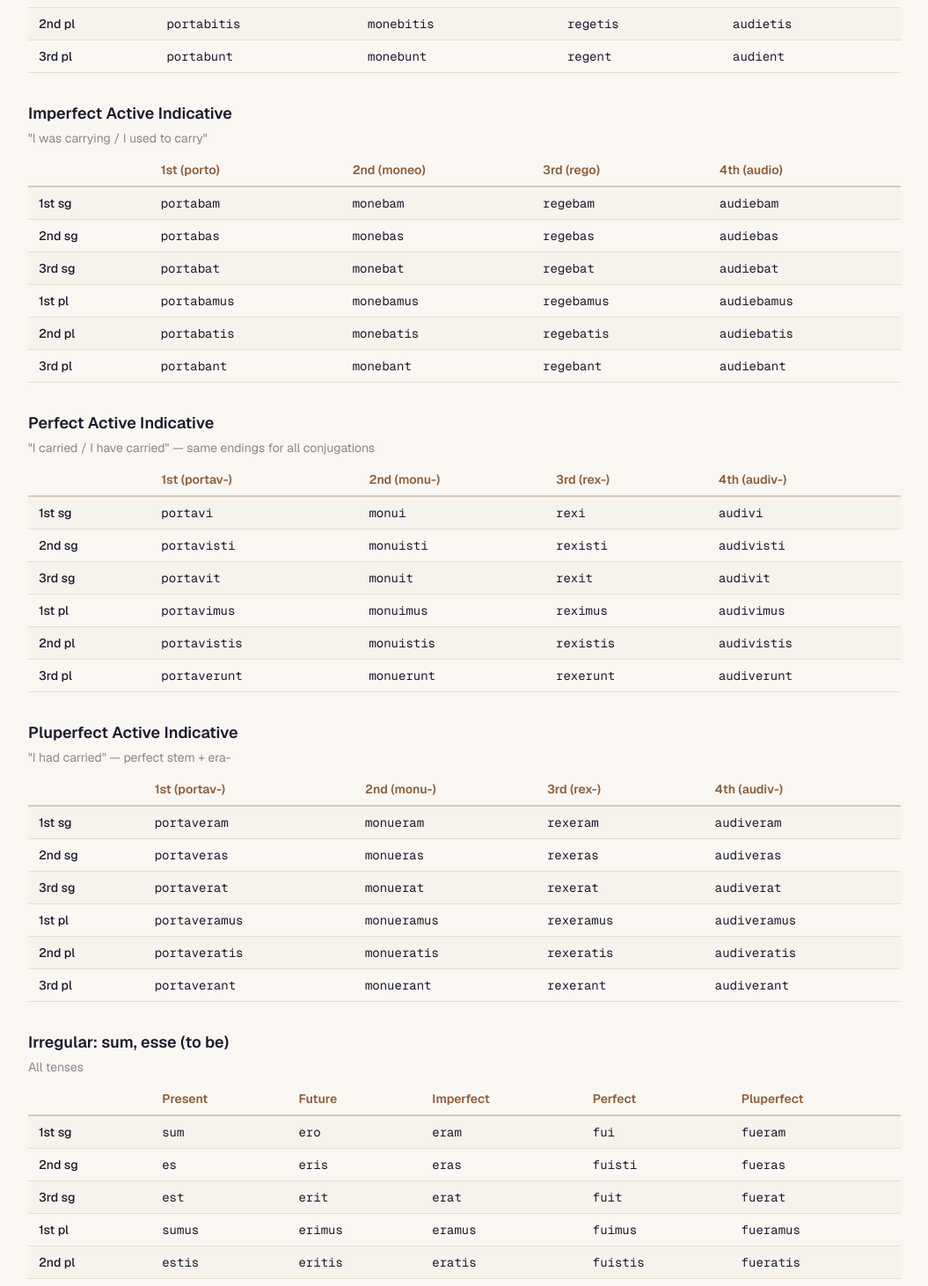
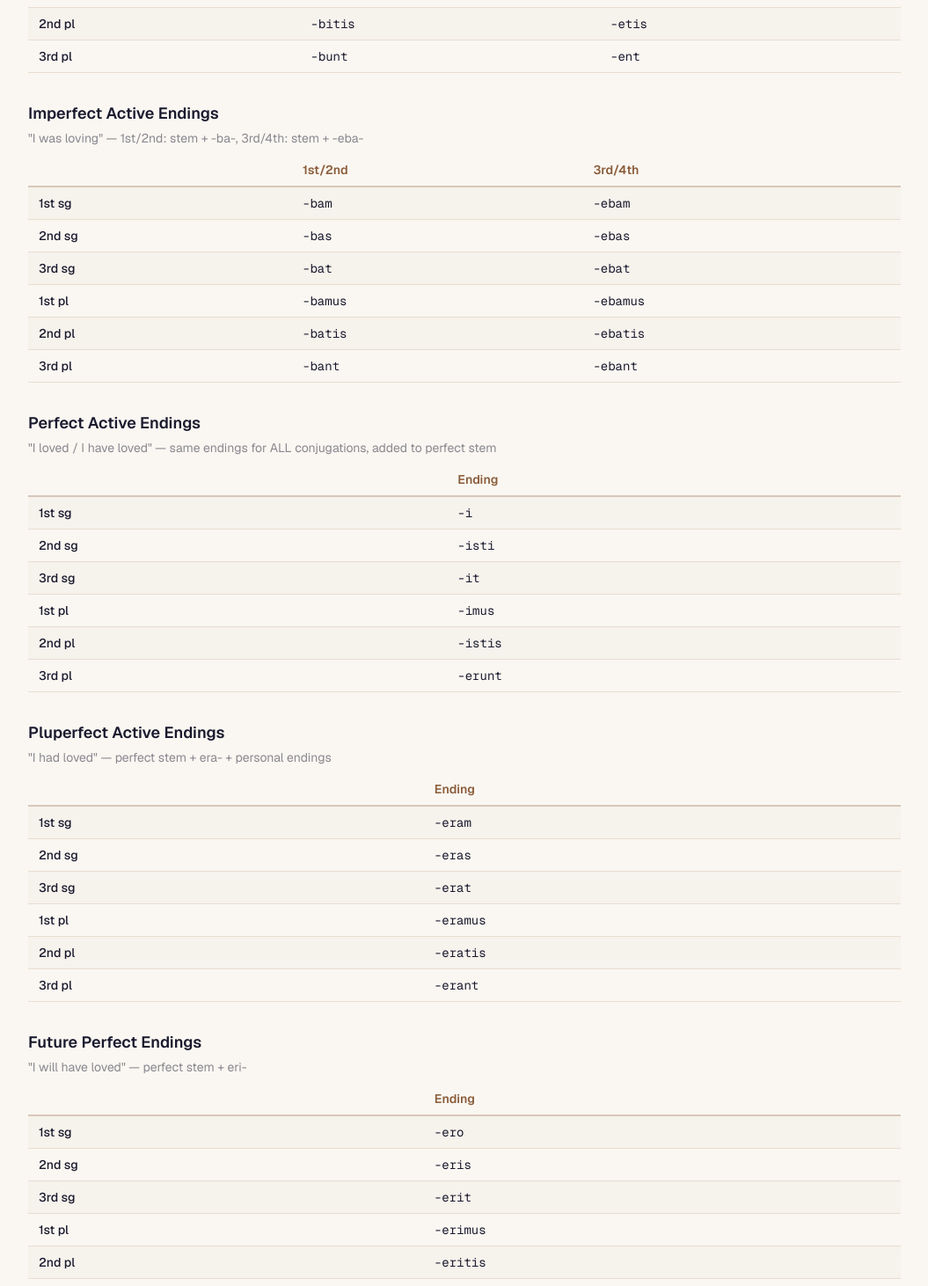
Before and after one commit to garyyao2048/latin-vocab, a Next.js app: page /conjugations in a window 1280 px wide. Shown: the part 828-2290 px from the top of the page at 88% size, without its empty margins (112-1167 px from the left). Built offline with nearby package versions, Linux system fonts and the light colour scheme.

Commit message:
Change practice tables to endings only
Declensions: -a/-ae/-am etc instead of full puella/puellae/puellam
Conjugations: -o/-as/-at etc for regular tenses, full forms only for irregulars (sum/possum/eo/fero)
Added future perfect endings table

```diff
--- a/src/app/conjugations/page.tsx
+++ b/src/app/conjugations/page.tsx
@@ -11,73 +11,86 @@ interface ConjTable {
 
 const CONJ_TABLES: ConjTable[] = [
   {
-    title: 'Present Active Indicative',
-    subtitle: '"I carry / I am carrying"',
-    headers: ['', '1st (porto)', '2nd (moneo)', '3rd (rego)', '4th (audio)'],
+    title: 'Present Active Endings',
+    subtitle: '"I love / I am loving" — endings added to present stem',
+    headers: ['', '1st (-a-)', '2nd (-e-)', '3rd (-)', '4th (-i-)'],
     rows: [
-      { label: '1st sg', answers: ['porto', 'moneo', 'rego', 'audio'] },
-      { label: '2nd sg', answers: ['portas', 'mones', 'regis', 'audis'] },
-      { label: '3rd sg', answers: ['portat', 'monet', 'regit', 'audit'] },
-      { label: '1st pl', answers: ['portamus', 'monemus', 'regimus', 'audimus'] },
-      { label: '2nd pl', answers: ['portatis', 'monetis', 'regitis', 'auditis'] },
-      { label: '3rd pl', answers: ['portant', 'monent', 'regunt', 'audiunt'] },
+      { label: '1st sg', answers: ['-o', '-eo', '-o', '-io'] },
+      { label: '2nd sg', answers: ['-as', '-es', '-is', '-is'] },
+      { label: '3rd sg', answers: ['-at', '-et', '-it', '-it'] },
+      { label: '1st pl', answers: ['-amus', '-emus', '-imus', '-imus'] },
+      { label: '2nd pl', answers: ['-atis', '-etis', '-itis', '-itis'] },
+      { label: '3rd pl', answers: ['-ant', '-ent', '-unt', '-iunt'] },
     ],
   },
   {
-    title: 'Future Active Indicative',
-    subtitle: '"I will carry" — 1st/2nd use -bi-, 3rd/4th use -am/-es',
-    headers: ['', '1st (porto)', '2nd (moneo)', '3rd (rego)', '4th (audio)'],
+    title: 'Future Active Endings',
+    subtitle: '"I will love" — 1st/2nd use -bi-, 3rd/4th use -am/-es',
+    headers: ['', '1st/2nd', '3rd/4th'],
     rows: [
-      { label: '1st sg', answers: ['portabo', 'monebo', 'regam', 'audiam'] },
-      { label: '2nd sg', answers: ['portabis', 'monebis', 'reges', 'audies'] },
-      { label: '3rd sg', answers: ['portabit', 'monebit', 'reget', 'audiet'] },
-      { label: '1st pl', answers: ['portabimus', 'monebimus', 'regemus', 'audiemus'] },
-      { label: '2nd pl', answers: ['portabitis', 'monebitis', 'regetis', 'audietis'] },
-      { label: '3rd pl', answers: ['portabunt', 'monebunt', 'regent', 'audient'] },
+      { label: '1st sg', answers: ['-bo', '-am'] },
+      { label: '2nd sg', answers: ['-bis', '-es'] },
+      { label: '3rd sg', answers: ['-bit', '-et'] },
+      { label: '1st pl', answers: ['-bimus', '-emus'] },
+      { label: '2nd pl', answers: ['-bitis', '-etis'] },
+      { label: '3rd pl', answers: ['-bunt', '-ent'] },
     ],
   },
   {
-    title: 'Imperfect Active Indicative',
-    subtitle: '"I was carrying / I used to carry"',
-    headers: ['', '1st (porto)', '2nd (moneo)', '3rd (rego)', '4th (audio)'],
+    title: 'Imperfect Active Endings',
+    subtitle: '"I was loving" — 1st/2nd: stem + -ba-, 3rd/4th: stem + -eba-',
+    headers: ['', '1st/2nd', '3rd/4th'],
     rows: [
-      { label: '1st sg', answers: ['portabam', 'monebam', 'regebam', 'audiebam'] },
-      { label: '2nd sg', answers: ['portabas', 'monebas', 'regebas', 'audiebas'] },
-      { label: '3rd sg', answers: ['portabat', 'monebat', 'regebat', 'audiebat'] },
-      { label: '1st pl', answers: ['portabamus', 'monebamus', 'regebamus', 'audiebamus'] },
-      { label: '2nd pl', answers: ['portabatis', 'monebatis', 'regebatis', 'audiebatis'] },
-      { label: '3rd pl', answers: ['portabant', 'monebant', 'regebant', 'audiebant'] },
+      { label: '1st sg', answers: ['-bam', '-ebam'] },
+      { label: '2nd sg', answers: ['-bas', '-ebas'] },
+      { label: '3rd sg', answers: ['-bat', '-ebat'] },
+      { label: '1st pl', answers: ['-bamus', '-ebamus'] },
+      { label: '2nd pl', answers: ['-batis', '-ebatis'] },
+      { label: '3rd pl', answers: ['-bant', '-ebant'] },
     ],
   },
   {
-    title: 'Perfect Active Indicative',
-    subtitle: '"I carried / I have carried" — same endings for all conjugations',
-    headers: ['', '1st (portav-)', '2nd (monu-)', '3rd (rex-)', '4th (audiv-)'],
+    title: 'Perfect Active Endings',
+    subtitle: '"I loved / I have loved" — same endings for ALL conjugations, added to perfect stem',
+    headers: ['', 'Ending'],
     rows: [
-      { label: '1st sg', answers: ['portavi', 'monui', 'rexi', 'audivi'] },
-      { label: '2nd sg', answers: ['portavisti', 'monuisti', 'rexisti', 'audivisti'] },
-      { label: '3rd sg', answers: ['portavit', 'monuit', 'rexit', 'audivit'] },
-      { label: '1st pl', answers: ['portavimus', 'monuimus', 'reximus', 'audivimus'] },
-      { label: '2nd pl', answers: ['portavistis', 'monuistis', 'rexistis', 'audivistis'] },
-      { label: '3rd pl', answers: ['portaverunt', 'monuerunt', 'rexerunt', 'audiverunt'] },
+      { label: '1st sg', answers: ['-i'] },
+      { label: '2nd sg', answers: ['-isti'] },
+      { label: '3rd sg', answers: ['-it'] },
+      { label: '1st pl', answers: ['-imus'] },
+      { label: '2nd pl', answers: ['-istis'] },
+      { label: '3rd pl', answers: ['-erunt'] },
     ],
   },
   {
-    title: 'Pluperfect Active Indicative',
-    subtitle: '"I had carried" — perfect stem + era-',
-    headers: ['', '1st (portav-)', '2nd (monu-)', '3rd (rex-)', '4th (audiv-)'],
+    title: 'Pluperfect Active Endings',
+    subtitle: '"I had loved" — perfect stem + era- + personal endings',
+    headers: ['', 'Ending'],
     rows: [
-      { label: '1st sg', answers: ['portaveram', 'monueram', 'rexeram', 'audiveram'] },
-      { label: '2nd sg', answers: ['portaveras', 'monueras', 'rexeras', 'audiveras'] },
-      { label: '3rd sg', answers: ['portaverat', 'monuerat', 'rexerat', 'audiverat'] },
-      { label: '1st pl', answers: ['portaveramus', 'monueramus', 'rexeramus', 'audiveramus'] },
-      { label: '2nd pl', answers: ['portaveratis', 'monueratis', 'rexeratis', 'audiveratis'] },
-      { label: '3rd pl', answers: ['portaverant', 'monuerant', 'rexerant', 'audiverant'] },
+      { label: '1st sg', answers: ['-eram'] },
+      { label: '2nd sg', answers: ['-eras'] },
+      { label: '3rd sg', answers: ['-erat'] },
+      { label: '1st pl', answers: ['-eramus'] },
+      { label: '2nd pl', answers: ['-eratis'] },
+      { label: '3rd pl', answers: ['-erant'] },
+    ],
+  },
+  {
+    title: 'Future Perfect Endings',
+    subtitle: '"I will have loved" — perfect stem + eri-',
+    headers: ['', 'Ending'],
+    rows: [
+      { label: '1st sg', answers: ['-ero'] },
+      { label: '2nd sg', answers: ['-eris'] },
+      { label: '3rd sg', answers: ['-erit'] },
+      { label: '1st pl', answers: ['-erimus'] },
+      { label: '2nd pl', answers: ['-eritis'] },
+      { label: '3rd pl', answers: ['-erint'] },
     ],
   },
   {
     title: 'Irregular: sum, esse (to be)',
-    subtitle: 'All tenses',
+    subtitle: 'Full forms — must be memorised',
     headers: ['', 'Present', 'Future', 'Imperfect', 'Perfect', 'Pluperfect'],
     rows: [
       { label: '1st sg', answers: ['sum', 'ero', 'eram', 'fui', 'fueram'] },
@@ -90,7 +103,7 @@ const CONJ_TABLES: ConjTable[] = [
   },
   {
     title: 'Irregular: possum, posse (to be able)',
-    subtitle: 'All tenses',
+    subtitle: 'Full forms — must be memorised',
     headers: ['', 'Present', 'Future', 'Imperfect', 'Perfect', 'Pluperfect'],
     rows: [
       { label: '1st sg', answers: ['possum', 'potero', 'poteram', 'potui', 'potueram'] },
@@ -103,7 +116,7 @@ const CONJ_TABLES: ConjTable[] = [
   },
   {
     title: 'Irregular: eo, ire (to go)',
-    subtitle: 'All tenses',
+    subtitle: 'Full forms — must be memorised',
     headers: ['', 'Present', 'Future', 'Imperfect', 'Perfect', 'Pluperfect'],
     rows: [
       { label: '1st sg', answers: ['eo', 'ibo', 'ibam', 'ii', 'ieram'] },
@@ -116,7 +129,7 @@ const CONJ_TABLES: ConjTable[] = [
   },
   {
     title: 'Irregular: fero, ferre (to carry/bear)',
-    subtitle: 'All tenses',
+    subtitle: 'Full forms — must be memorised',
     headers: ['', 'Present', 'Future', 'Imperfect', 'Perfect', 'Pluperfect'],
     rows: [
       { label: '1st sg', answers: ['fero', 'feram', 'ferebam', 'tuli', 'tuleram'] },
--- a/src/app/declensions/page.tsx
+++ b/src/app/declensions/page.tsx
@@ -11,92 +11,92 @@ interface TableData {
 
 const DECLENSION_TABLES: TableData[] = [
   {
-    title: '1st Declension — puella (girl), f.',
-    subtitle: 'Endings: -a, -ae',
+    title: '1st Declension (f.)',
+    subtitle: 'e.g. puella, puellae — girl',
     headers: ['Case', 'Singular', 'Plural'],
     rows: [
-      { label: 'Nominative', answers: ['puella', 'puellae'] },
-      { label: 'Vocative', answers: ['puella', 'puellae'] },
-      { label: 'Accusative', answers: ['puellam', 'puellas'] },
-      { label: 'Genitive', answers: ['puellae', 'puellarum'] },
-      { label: 'Dative', answers: ['puellae', 'puellis'] },
-      { label: 'Ablative', answers: ['puella', 'puellis'] },
+      { label: 'Nominative', answers: ['-a', '-ae'] },
+      { label: 'Vocative', answers: ['-a', '-ae'] },
+      { label: 'Accusative', answers: ['-am', '-as'] },
+      { label: 'Genitive', answers: ['-ae', '-arum'] },
+      { label: 'Dative', answers: ['-ae', '-is'] },
+      { label: 'Ablative', answers: ['-a', '-is'] },
     ],
   },
   {
-    title: '2nd Declension — servus (slave), m.',
-    subtitle: 'Endings: -us, -i',
+    title: '2nd Declension (m.)',
+    subtitle: 'e.g. servus, servi — slave',
     headers: ['Case', 'Singular', 'Plural'],
     rows: [
-      { label: 'Nominative', answers: ['servus', 'servi'] },
-      { label: 'Vocative', answers: ['serve', 'servi'] },
-      { label: 'Accusative', answers: ['servum', 'servos'] },
-      { label: 'Genitive', answers: ['servi', 'servorum'] },
-      { label: 'Dative', answers: ['servo', 'servis'] },
-      { label: 'Ablative', answers: ['servo', 'servis'] },
+      { label: 'Nominative', answers: ['-us', '-i'] },
+      { label: 'Vocative', answers: ['-e', '-i'] },
+      { label: 'Accusative', answers: ['-um', '-os'] },
+      { label: 'Genitive', answers: ['-i', '-orum'] },
+      { label: 'Dative', answers: ['-o', '-is'] },
+      { label: 'Ablative', answers: ['-o', '-is'] },
     ],
   },
   {
-    title: '2nd Declension Neuter — bellum (war), n.',
-    subtitle: 'Endings: -um, -i',
+    title: '2nd Declension Neuter (n.)',
+    subtitle: 'e.g. bellum, belli — war',
     headers: ['Case', 'Singular', 'Plural'],
     rows: [
-      { label: 'Nominative', answers: ['bellum', 'bella'] },
-      { label: 'Vocative', answers: ['bellum', 'bella'] },
-      { label: 'Accusative', answers: ['bellum', 'bella'] },
-      { label: 'Genitive', answers: ['belli', 'bellorum'] },
-      { label: 'Dative', answers: ['bello', 'bellis'] },
-      { label: 'Ablative', answers: ['bello', 'bellis'] },
+      { label: 'Nominative', answers: ['-um', '-a'] },
+      { label: 'Vocative', answers: ['-um', '-a'] },
+      { label: 'Accusative', answers: ['-um', '-a'] },
+      { label: 'Genitive', answers: ['-i', '-orum'] },
+      { label: 'Dative', answers: ['-o', '-is'] },
+      { label: 'Ablative', answers: ['-o', '-is'] },
     ],
   },
   {
-    title: '3rd Declension — miles (soldier), m.',
-    subtitle: 'Stem from genitive: milit-is → milit-',
+    title: '3rd Declension (m/f)',
+    subtitle: 'e.g. miles, militis — soldier. Endings added to STEM.',
     headers: ['Case', 'Singular', 'Plural'],
     rows: [
-      { label: 'Nominative', answers: ['miles', 'milites'] },
-      { label: 'Vocative', answers: ['miles', 'milites'] },
-      { label: 'Accusative', answers: ['militem', 'milites'] },
-      { label: 'Genitive', answers: ['militis', 'militum'] },
-      { label: 'Dative', answers: ['militi', 'militibus'] },
-      { label: 'Ablative', answers: ['milite', 'militibus'] },
+      { label: 'Nominative', answers: ['(varies)', '-es'] },
+      { label: 'Vocative', answers: ['(varies)', '-es'] },
+      { label: 'Accusative', answers: ['-em', '-es'] },
+      { label: 'Genitive', answers: ['-is', '-um'] },
+      { label: 'Dative', answers: ['-i', '-ibus'] },
+      { label: 'Ablative', answers: ['-e', '-ibus'] },
     ],
   },
   {
-    title: '3rd Declension Neuter — nomen (name), n.',
-    subtitle: 'Stem from genitive: nomin-is → nomin-',
+    title: '3rd Declension Neuter (n.)',
+    subtitle: 'e.g. nomen, nominis — name. Endings added to STEM.',
     headers: ['Case', 'Singular', 'Plural'],
     rows: [
-      { label: 'Nominative', answers: ['nomen', 'nomina'] },
-      { label: 'Vocative', answers: ['nomen', 'nomina'] },
-      { label: 'Accusative', answers: ['nomen', 'nomina'] },
-      { label: 'Genitive', answers: ['nominis', 'nominum'] },
-      { label: 'Dative', answers: ['nomini', 'nominibus'] },
-      { label: 'Ablative', answers: ['nomine', 'nominibus'] },
+      { label: 'Nominative', answers: ['(varies)', '-a'] },
+      { label: 'Vocative', answers: ['(varies)', '-a'] },
+      { label: 'Accusative', answers: ['(= nom.)', '-a'] },
+      { label: 'Genitive', answers: ['-is', '-um'] },
+      { label: 'Dative', answers: ['-i', '-ibus'] },
+      { label: 'Ablative', answers: ['-e', '-ibus'] },
     ],
   },
   {
-    title: '1st/2nd Adjective — bonus (good)',
-    subtitle: 'Declines like servus (m), puella (f), bellum (n)',
-    headers: ['Case', 'Masc. sg', 'Fem. sg', 'Neut. sg', 'Masc. pl', 'Fem. pl', 'Neut. pl'],
+    title: '1st/2nd Adjective Endings',
+    subtitle: 'e.g. bonus, bona, bonum — good',
+    headers: ['Case', 'M sg', 'F sg', 'N sg', 'M pl', 'F pl', 'N pl'],
     rows: [
-      { label: 'Nominative', answers: ['bonus', 'bona', 'bonum', 'boni', 'bonae', 'bona'] },
-      { label: 'Accusative', answers: ['bonum', 'bonam', 'bonum', 'bonos', 'bonas', 'bona'] },
-      { label: 'Genitive', answers: ['boni', 'bonae', 'boni', 'bonorum', 'bonarum', 'bonorum'] },
-      { label: 'Dative', answers: ['bono', 'bonae', 'bono', 'bonis', 'bonis', 'bonis'] },
-      { label: 'Ablative', answers: ['bono', 'bona', 'bono', 'bonis', 'bonis', 'bonis'] },
+      { label: 'Nominative', answers: ['-us', '-a', '-um', '-i', '-ae', '-a'] },
+      { label: 'Accusative', answers: ['-um', '-am', '-um', '-os', '-as', '-a'] },
+      { label: 'Genitive', answers: ['-i', '-ae', '-i', '-orum', '-arum', '-orum'] },
+      { label: 'Dative', answers: ['-o', '-ae', '-o', '-is', '-is', '-is'] },
+      { label: 'Ablative', answers: ['-o', '-a', '-o', '-is', '-is', '-is'] },
     ],
   },
   {
-    title: '3rd Declension Adjective — fortis (brave)',
-    subtitle: 'Declines like 3rd declension nouns',
-    headers: ['Case', 'M/F sg', 'Neut. sg', 'M/F pl', 'Neut. pl'],
+    title: '3rd Declension Adjective Endings',
+    subtitle: 'e.g. fortis, forte — brave',
+    headers: ['Case', 'M/F sg', 'N sg', 'M/F pl', 'N pl'],
     rows: [
-      { label: 'Nominative', answers: ['fortis', 'forte', 'fortes', 'fortia'] },
-      { label: 'Accusative', answers: ['fortem', 'forte', 'fortes', 'fortia'] },
-      { label: 'Genitive', answers: ['fortis', 'fortis', 'fortium', 'fortium'] },
-      { label: 'Dative', answers: ['forti', 'forti', 'fortibus', 'fortibus'] },
-      { label: 'Ablative', answers: ['forti', 'forti', 'fortibus', 'fortibus'] },
+      { label: 'Nominative', answers: ['-is', '-e', '-es', '-ia'] },
+      { label: 'Accusative', answers: ['-em', '-e', '-es', '-ia'] },
+      { label: 'Genitive', answers: ['-is', '-is', '-ium', '-ium'] },
+      { label: 'Dative', answers: ['-i', '-i', '-ibus', '-ibus'] },
+      { label: 'Ablative', answers: ['-i', '-i', '-ibus', '-ibus'] },
     ],
   },
 ];
```
